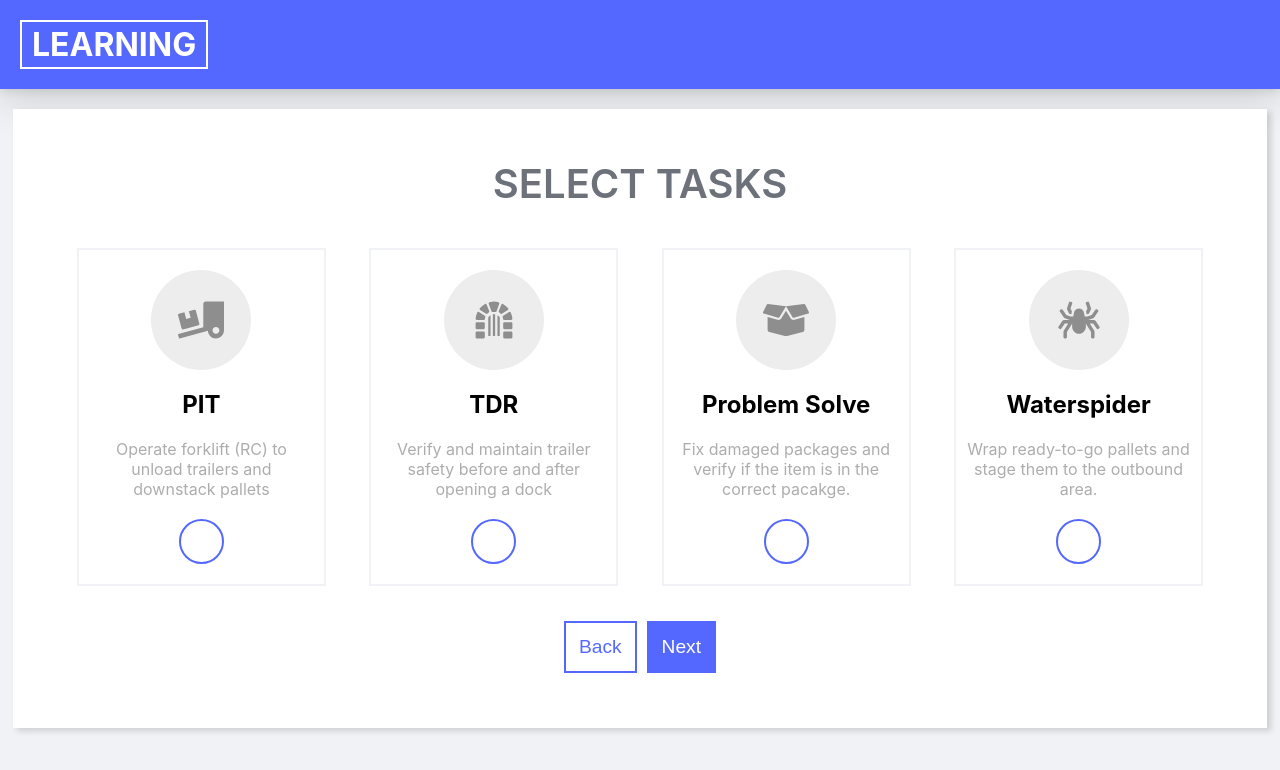
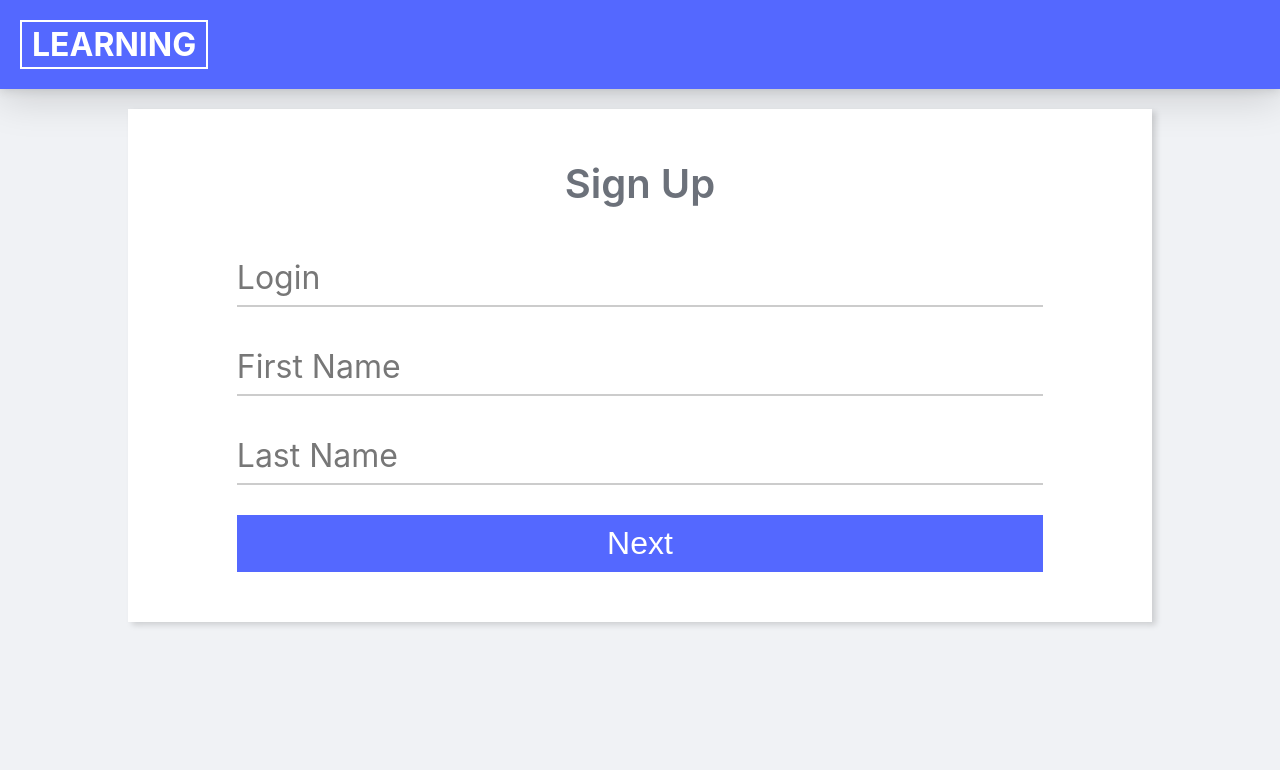
Before and after one commit to iSkylake/Training-SignUp, a React (Create React App) app in the folder client/: page / in a window 1280 px wide. Shown: the top 770 px of the page. Built offline with nearby package versions, Linux system fonts and the light colour scheme.

Commit message:
Update input placeholder to label with animation

```diff
--- a/client/src/App.css
+++ b/client/src/App.css
@@ -64,19 +64,50 @@
 	width: 90%;
 }
 
-.input-form input {
+.input-wrap {
+	width: 90%;
+	position: relative;
+}
+
+.input-label {
 	font-size: 2rem;
-	width: 85%;
+	color: #777;
+	position: absolute;
+	top: 10px;
+	left: 0%;
+	pointer-events: none;
+	transition: all 0.4s;
+}
+
+.input-field {
+	font-size: 2rem;
+	width: 100%;
 	border: none;
 	border-bottom: #ccc solid 2px;
 	outline: none;
-	padding: 10px 15px;
+	padding: 10px 0;
 	margin-bottom: 30px;
 	box-sizing: border-box;
+	transition: border 0.4s;
 }
 
-.input-form input:focus {
-	border-color: #000;
+.input-field-filled {
+	top: -10%;
+	left:	0;
+	font-size: 0.8rem;
+	font-weight: bold;
+}
+
+.input-wrap input:focus + .input-label {
+	top: -10%;
+	left:	0;
+	font-size: 0.8rem;
+	color: #5468ff;
+	font-weight: bold;
+}
+
+.input-wrap input:focus {
+	border-bottom-color: #5468ff;
 }
 
 .input-form button {
--- a/client/src/App.js
+++ b/client/src/App.js
@@ -14,8 +14,8 @@ library.add(fas);
 
 class App extends Component {
 	state = {
-		showInputForm: false,
-		showTask: true,
+		showInputForm: true,
+		showTask: false,
 		showSchedule: false,
 		showConfirmation: false,
 		login: '',
@@ -69,7 +69,7 @@ class App extends Component {
 	}
 
 	handleInput = (eTargetName, eTargetValue) => {
-		this.setState({[eTargetName]: [eTargetValue]});
+		this.setState({[eTargetName]: eTargetValue});
 	}
 
 	handleTask = (taskID, taskName) => {
--- a/client/src/components/InputForm.jsx
+++ b/client/src/components/InputForm.jsx
@@ -13,12 +13,27 @@ const InputForm = props => {
 		props.onHandleView(currentView, nextView);
 	}
 
+	const inputFilled = (inputField) => {
+		if(props.info[inputField].length > 0){
+			return 'input-field-filled';
+		}
+	}
+
 	return (
 		<form className="input-form">
 			<h1 className="view-header">Sign Up</h1>
-			<input onChange={handleInputChange} value={props.info.login} name="login" type="text" placeholder="Login"/>
-			<input onChange={handleInputChange} value={props.info.firstName} name="firstName" type="text" placeholder="First Name"/>
-			<input onChange={handleInputChange} value={props.info.lastName} name="lastName" type="text" placeholder="Last Name"/>
+			<div className="input-wrap">
+				<input className="input-field" onChange={handleInputChange} value={props.info.login} name="login" type="text" placeholder=""/>
+				<label className={`input-label ${inputFilled("login")}`}>Login</label>
+			</div>
+			<div className="input-wrap">
+				<input className="input-field" onChange={handleInputChange} value={props.info.firstName} name="firstName" type="text" placeholder=""/>
+				<label className={`input-label ${inputFilled("firstName")}`}>First Name</label>
+			</div>
+			<div className="input-wrap">
+				<input className="input-field" onChange={handleInputChange} value={props.info.lastName} name="lastName" type="text" placeholder=""/>
+				<label className={`input-label ${inputFilled("lastName")}`}>Last Name</label>
+			</div>
 			<button onClick={handleContinue}>Next</button>
 		</form>
 	);
```
